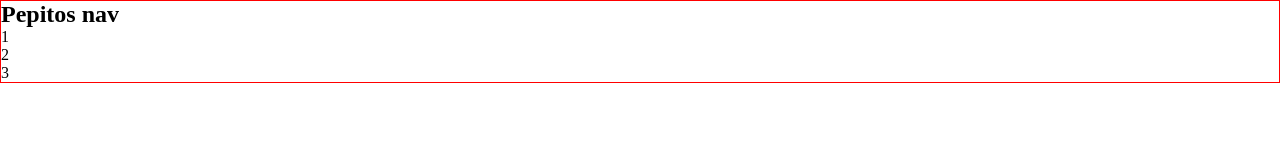
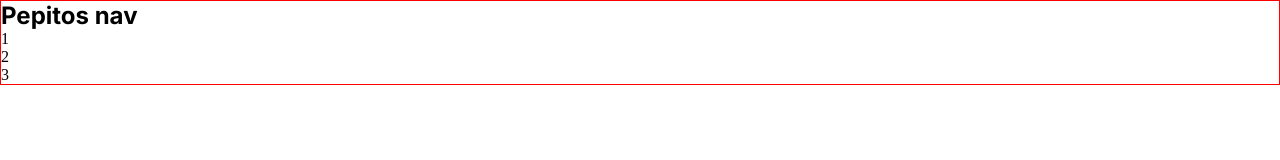
Before and after one commit to leandromuzzupappa/chouse-gallery, a React (Vite) app: page / in a window 1280 px wide. Shown: the top 160 px of the page. Built offline with nearby package versions, Linux system fonts and the light colour scheme.

Commit message:
Update global css variable

```diff
--- a/src/App.css
+++ b/src/App.css
@@ -21,7 +21,7 @@ h5,
 h6,
 span,
 p {
-  font-family: var(--inter);
+  font-family: var(--inter-font);
 }
 
 ul {
```
